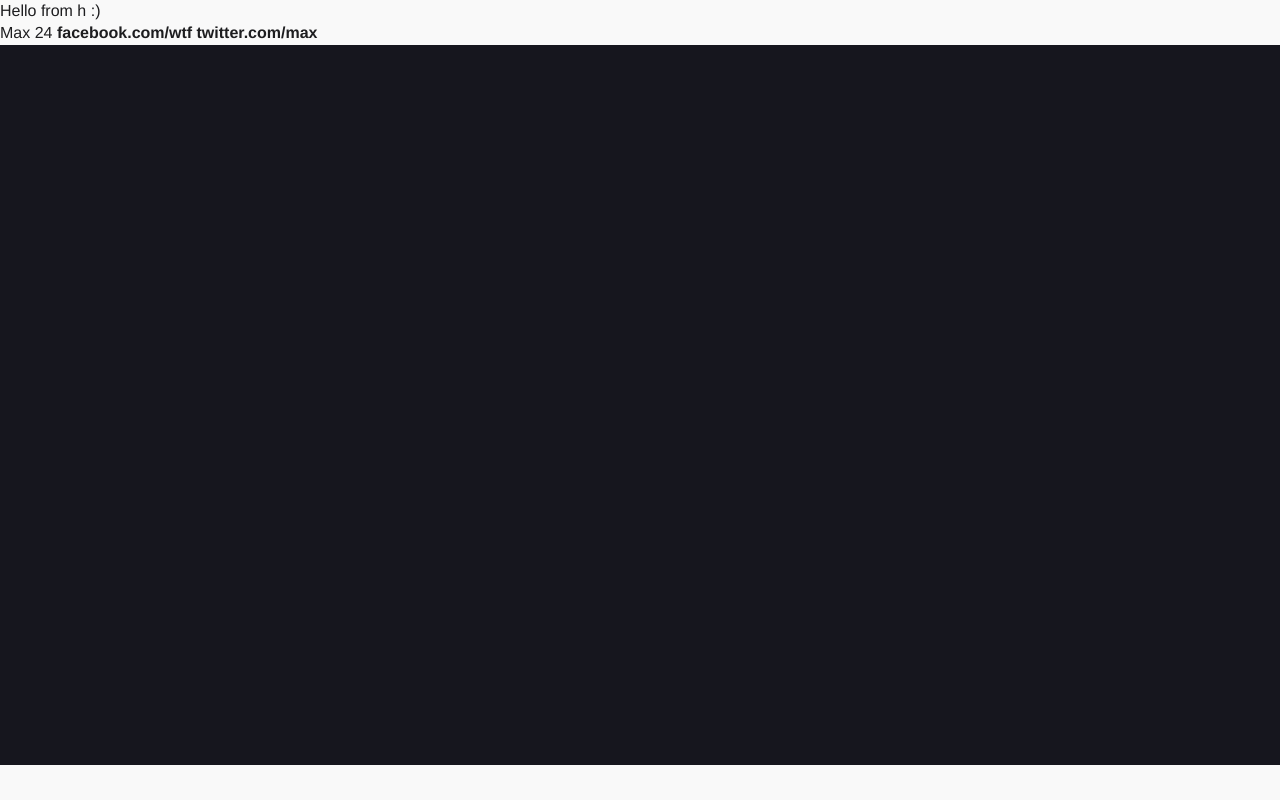
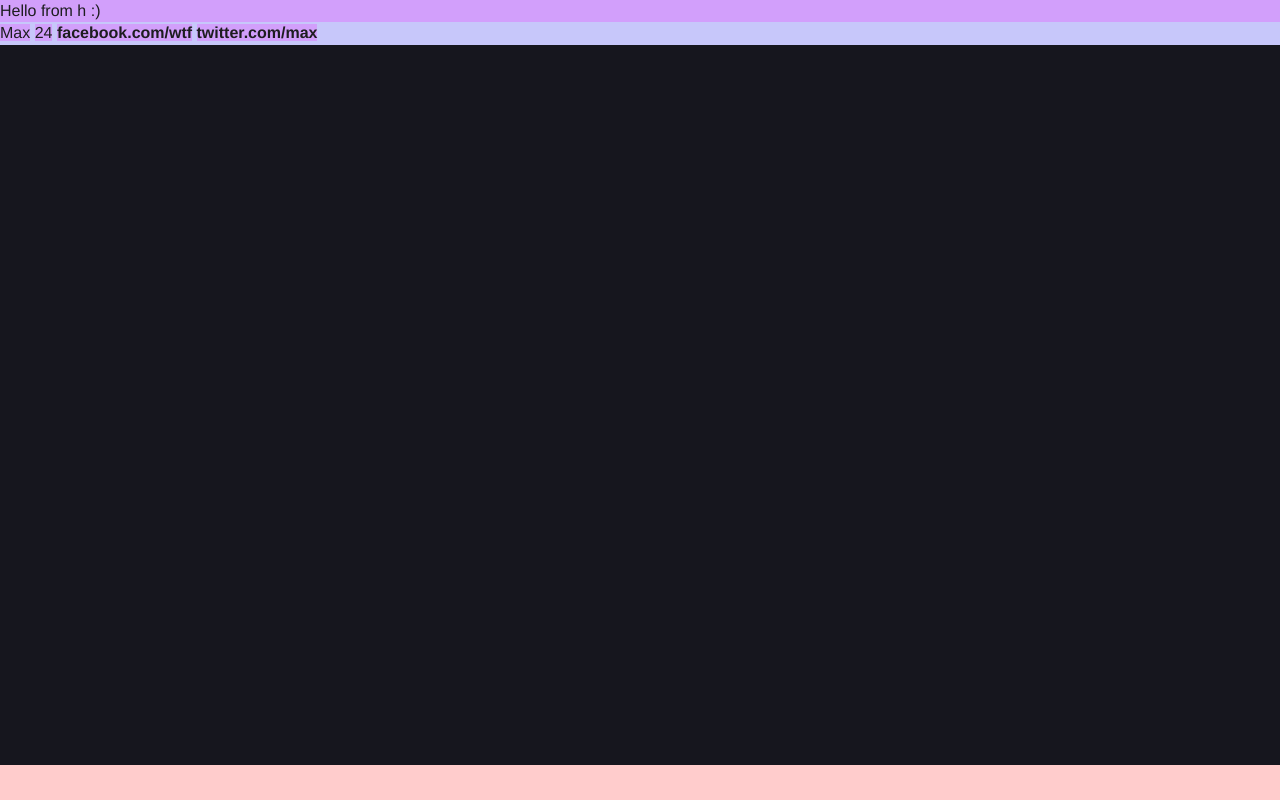
Before and after one commit to maximilianberndt/h, a website: page src/index.html in a window 1280 px wide. Drawn offline with nearby package versions, Linux system fonts and the light colour scheme; files that its build step writes are made by us from their sources.

Commit message:
ADDED: CSS debug view

```diff
--- a/src/dev/sass/style.scss
+++ b/src/dev/sass/style.scss
@@ -2,3 +2,9 @@
 @import 'variables';
 
 @import 'main';
+
+
+
+
+// Uncomment for build
+@import 'debug';
```
Also changed, not shown: src/dev/sass/_debug.scss (added, +11 -0 lines), src/dev/sass/_main.scss (+0 -12 lines).
